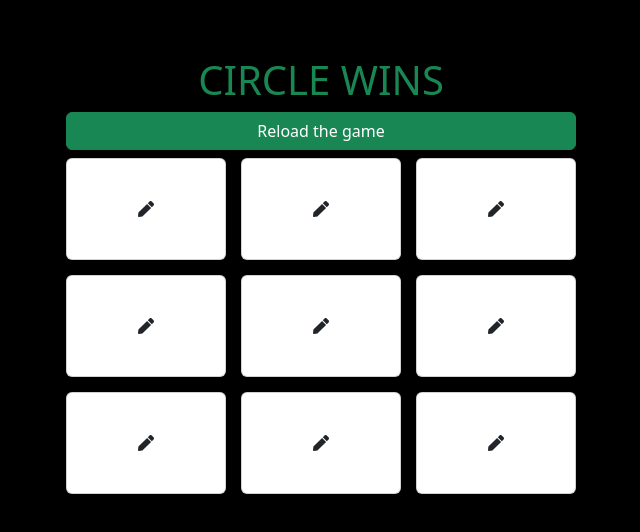
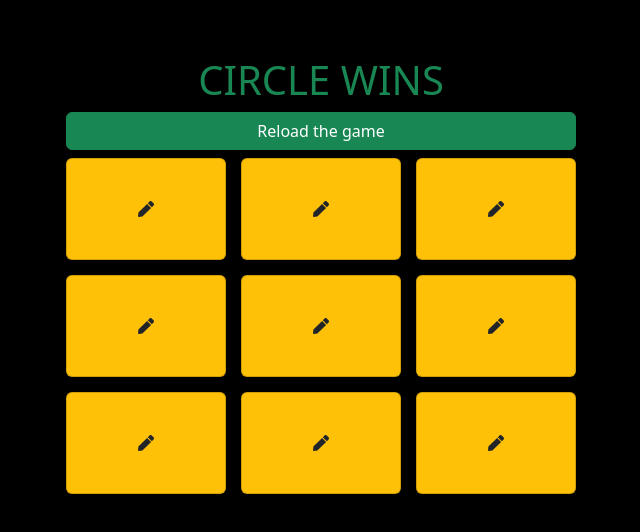
Before and after one commit to Sourabhpande532/TicTacToi, a React (Create React App) app: page / in a window 1280 px wide. Shown: the top 532 px of the page, without its empty margins (319-959 px from the left). Built offline with nearby package versions, Linux system fonts and the light colour scheme.

Commit message:
work on userWinnerOrNot

```diff
--- a/src/App.js
+++ b/src/App.js
@@ -60,8 +60,23 @@ const App = () => {
     itemArray.fill("empty", 0, 9);
   };
 
+  /*
+  FinalPortion of this game to more clear concept need to watch hitesh sir tic toc toi youtube video.
+  there mention first determined all the value in row ➡️ base on index then on the column ⬇️ then on the digonals ♦️ ❌
+  & also check it's empty or not.
+  let's first check the row if the position at zero value is equal === itemArray[1] put && condtion
+  then also again check weather the same value at zero th position itemArry[0]=== itemArray[2] Is also equal to position No. 2
+  we need to check one more thing if we'r not checking everything against the empty so let's take an
+  itemArray at the position zero != to "empty"
+
+
+  */
   const checkIsWinner = () => {
-    //
+    if(itemArray[0] === itemArray[1] &&
+      itemArray[0] === itemArray[2] &&
+      itemArray[0] !== "empty"){
+        setWinMessage(`${itemArray[0]} wins`)
+      }
   };
 
   /**********************************************************************************************************************************************
@@ -175,7 +190,7 @@ const App = () => {
           <div className='grid'>
             {itemArray.map((item, index) => {
               return (
-                <Card>
+                <Card color="warning" onClick={()=>changeItem(index)}>
                   <CardBody className='box'>
                     <Icon name={item} />
                   </CardBody>
@@ -190,3 +205,23 @@ const App = () => {
 };
 
 export default App;
+
+/* @2ndlastPorttioninside <card/> =>
+The task button is suppose to be click able then want to determinded as well so we've some
+on click methods you can place it anywhere you like. use onclick on <card onclick={()=>()}>.
+we'r gonna fireing up inside onclick methods(watch game to clear concept.) 👆 we usually get
+callback here. but we've notice we can atucally call directly some kind of stuff here just like
+we did on above code you can call reloadgame line 166.
+So,i would like to really call 'changeItem' which is responsible for changing the item if you noticed
+so we've change item on line no. 125 which expect to pass on itemNumber or in this case we've index
+so, i don't have any way to pass this on if i use this dirctly into a onclick=(here) like changeItem(); it's gonna run my
+methods directly i don't want that to happen but i can also do kind of in bet'n of firing up a callback & making
+this methods long & as well as use this items it's hack or say's it's syntax.
+remember we'were having this kind of callback methods {()=>{}} So {}instead of having callback & writing all the methods
+here what we can do we can call this methods inside a callback {()=>changeItem} we'r gonna simply say changeItem now i cna
+actually run this which gonna not run dirctly this becz it's gonna fireup callback whenever Somebuddy click it's not directly
+with parenthesis now i can pass this index in (index) to make card colorful use color property. right now it just flip the switch.
+
+So, let's check who's winner or not for that you need to go on your ::=> "checkIsWinner()" section.
+
+*/
```
